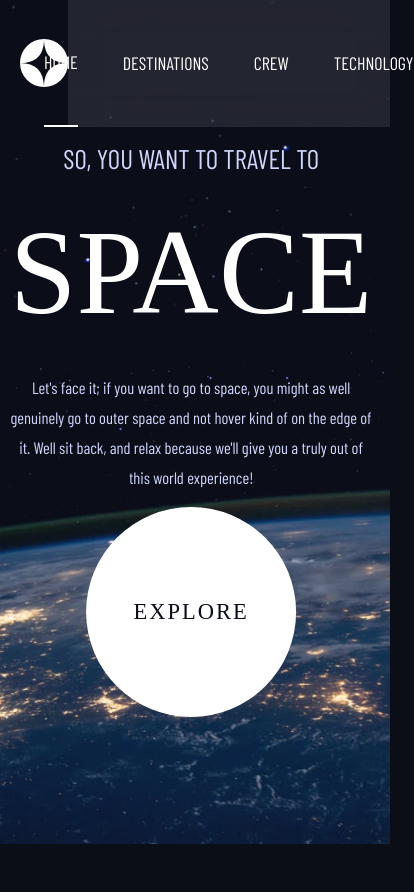
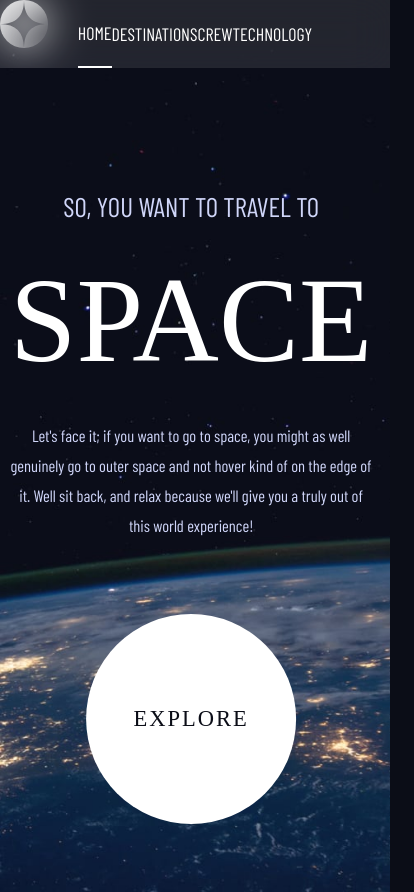
Before and after one commit to d4ndres/Space-tourism-comming-soon, a Vue app: page / in a window 390 px wide. Shown: the whole page, 414 px wide, since content can reach past the window. Before the commit the page ends 844 px from the top, so only its background shows below. Built offline with nearby package versions, Linux system fonts and the light colour scheme; the HTML template or start-up script is replaced by a standard one; a web font is replaced by a local one.

Commit message:
end responsive 768

```diff
--- a/src/assets/style.css
+++ b/src/assets/style.css
@@ -49,6 +49,8 @@ main {
     margin: 0 auto;
     width: 76vw;
     transform: translate(-1vw);
+    /* position: relative; */
+    /* background-color: red; */
 }
 
 body::-webkit-scrollbar {
@@ -69,7 +71,7 @@ body::-webkit-scrollbar {
   opacity: 0;
 }
 
-@media screen and ( min-width: 768px ) {
+@media screen and ( max-width: 768px ) {
     :root{
         --ghost-space: 8vh;
     }
--- a/src/components/TechnologyPiece.vue
+++ b/src/components/TechnologyPiece.vue
@@ -68,17 +68,21 @@ import { mapGetters } from 'vuex';
 
     @media screen and (max-width: 768px) {
         figure{
-            /* position: absolute; */
+            position: relative;
             width: 100vw;
             height: 33vh;
         }
         figure img {
             height: 100%;
             object-fit: cover;
-            object-position: bottom;
+            object-position: center;
         }
         .piece{
+            text-align: center;
             flex-direction: column;
+        }
+        .about{
+            margin: 2rem 0;
         }
     }
 </style>
--- a/src/components/TheNavigation.vue
+++ b/src/components/TheNavigation.vue
@@ -81,4 +81,19 @@ export default {
 		}
 
 	}
+
+	@media screen and ( max-width: 500px ) {
+		.header {
+			position: static;
+		}
+		.nav{
+			position: absolute;
+			margin: 0;
+			top: 0; left: 0; right: 0; bottom: 0;
+		}
+		.nav > *{
+			margin: 0;
+		}
+    }
+
 </style>
--- a/src/views/Technology.vue
+++ b/src/views/Technology.vue
@@ -116,16 +116,15 @@ import { mapState } from 'vuex';
         }
         .container-geometry {
             flex-direction: column;
-            height: 100%;
-            background-color: red;
             margin: 0;
             width: 100vw;
         }
         .sub-nav{
-                display: flex;
-                flex-direction: row;
-                justify-content: center;
-                order: 1;
+            margin: 10px 0;
+            display: flex;
+            flex-direction: row;
+            justify-content: center;
+            order: 1;
         }
         .ghost-between-flex{
             display: none;
```
